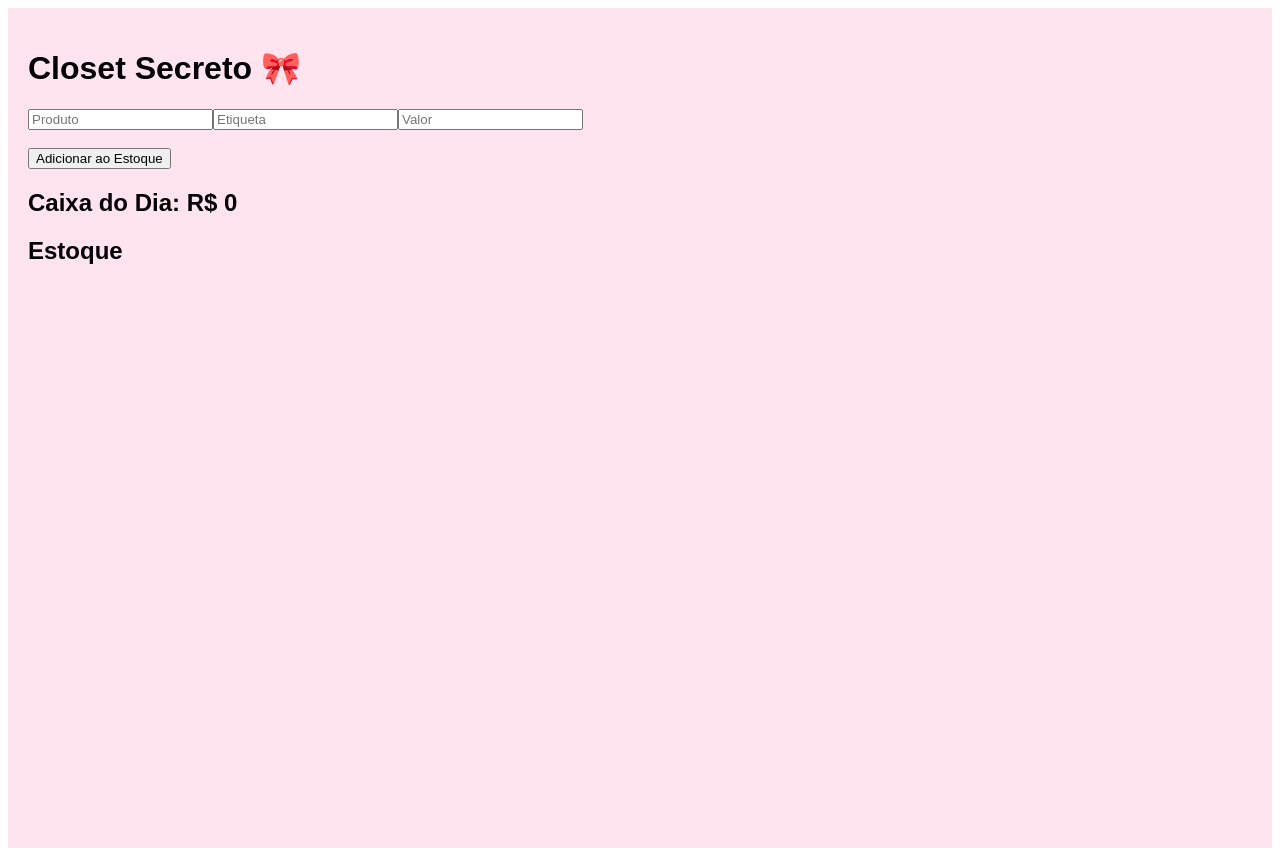
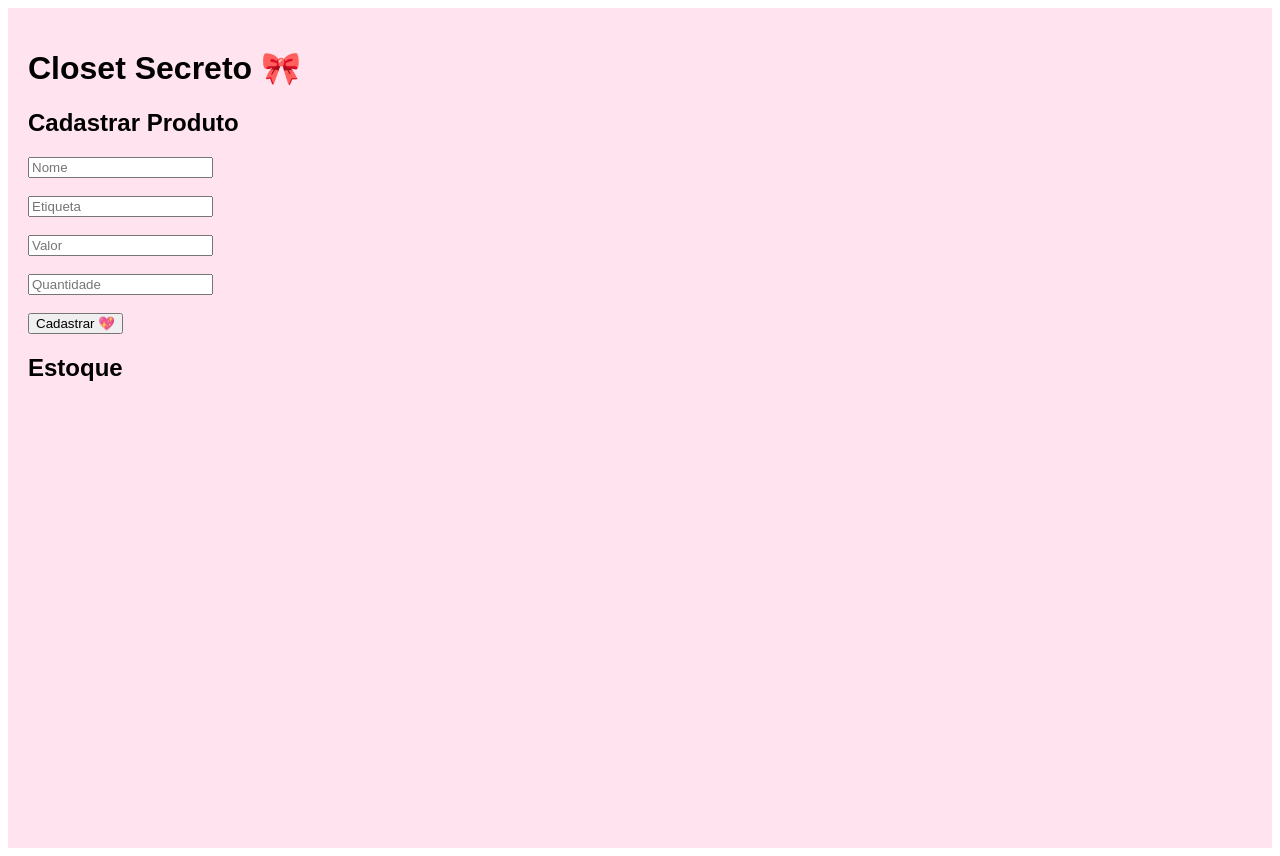
Before and after one commit to casaldaestetica-blip/CLOSET-SECRETO, a Next.js app: page / in a window 1280 px wide. Built offline with nearby package versions, Linux system fonts and the light colour scheme.

Commit message:
Update index.js

```diff
--- a/pages/index.js
+++ b/pages/index.js
@@ -1,79 +1,68 @@
 import { useState } from "react";
 
 export default function Home() {
-  const [produto, setProduto] = useState("");
+  const [nome, setNome] = useState("");
   const [etiqueta, setEtiqueta] = useState("");
   const [valor, setValor] = useState("");
-  const [nome, setNome] = useState("");
-  const [telefone, setTelefone] = useState("");
-  const [estoque, setEstoque] = useState([]);
-  const [caixa, setCaixa] = useState(0);
+  const [qtd, setQtd] = useState("");
+  const [produtos, setProdutos] = useState([]);
 
-  function addProduto() {
-    if (!produto || !valor) return;
-    setEstoque([
-      ...estoque,
-      { produto, etiqueta, valor, qtd: 1 }
+  function cadastrar() {
+    if (!nome || !valor || !qtd) return;
+
+    setProdutos([
+      ...produtos,
+      { nome, etiqueta, valor, qtd }
     ]);
-    setProduto("");
+
+    setNome("");
     setEtiqueta("");
     setValor("");
-  }
-
-  function vender(item) {
-    const msg =
-`Parabéns pela escolha ✨
-
-Afinal exclusividade são pra poucas 💖`;
-
-    const link =
-`https://wa.me/5541987149001?text=${encodeURIComponent(msg)}`;
-
-    setCaixa(caixa + Number(item.valor));
-
-    setEstoque(
-      estoque.map((p) =>
-        p.produto === item.produto
-          ? { ...p, qtd: p.qtd - 1 }
-          : p
-      )
-    );
-
-    window.open(link, "_blank");
+    setQtd("");
   }
 
   return (
     <div style={{
+      padding:"20px",
+      minHeight:"100vh",
       background:"#ffe4ef",
-      minHeight:"100vh",
-      padding:"20px",
       fontFamily:"Arial"
     }}>
       <h1>Closet Secreto 🎀</h1>
 
-      <input placeholder="Produto"
-        value={produto}
-        onChange={(e)=>setProduto(e.target.value)} />
+      <h2>Cadastrar Produto</h2>
 
-      <input placeholder="Etiqueta"
+      <input
+        placeholder="Nome"
+        value={nome}
+        onChange={(e)=>setNome(e.target.value)}
+      /><br /><br />
+
+      <input
+        placeholder="Etiqueta"
         value={etiqueta}
-        onChange={(e)=>setEtiqueta(e.target.value)} />
+        onChange={(e)=>setEtiqueta(e.target.value)}
+      /><br /><br />
 
-      <input placeholder="Valor"
+      <input
+        placeholder="Valor"
         value={valor}
-        onChange={(e)=>setValor(e.target.value)} />
+        onChange={(e)=>setValor(e.target.value)}
+      /><br /><br />
 
-      <br /><br />
+      <input
+        placeholder="Quantidade"
+        value={qtd}
+        onChange={(e)=>setQtd(e.target.value)}
+      /><br /><br />
 
-      <button onClick={addProduto}>
-        Adicionar ao Estoque
+      <button onClick={cadastrar}>
+        Cadastrar 💖
       </button>
-
-      <h2>Caixa do Dia: R$ {caixa}</h2>
 
       <h2>Estoque</h2>
 
-      {estoque.map((item,i)=>(
+      {produtos.map((p,i)=>(
         <div key={i}
           style={{
             background:"#fff",
@@ -81,16 +70,8 @@ Afinal exclusividade são pra poucas 💖`;
             margin:"10px 0",
             borderRadius:"10px"
           }}>
-          {item.produto} |
-          Etiqueta: {item.etiqueta} |
-          R$ {item.valor} |
-          Qtd: {item.qtd}
-
-          <br /><br />
-
-          <button onClick={()=>vender(item)}>
-            Fechar Venda 💖
-          </button>
+          {p.nome} | Etiqueta: {p.etiqueta} |
+          R$ {p.valor} | Qtd: {p.qtd}
         </div>
       ))}
     </div>
```
